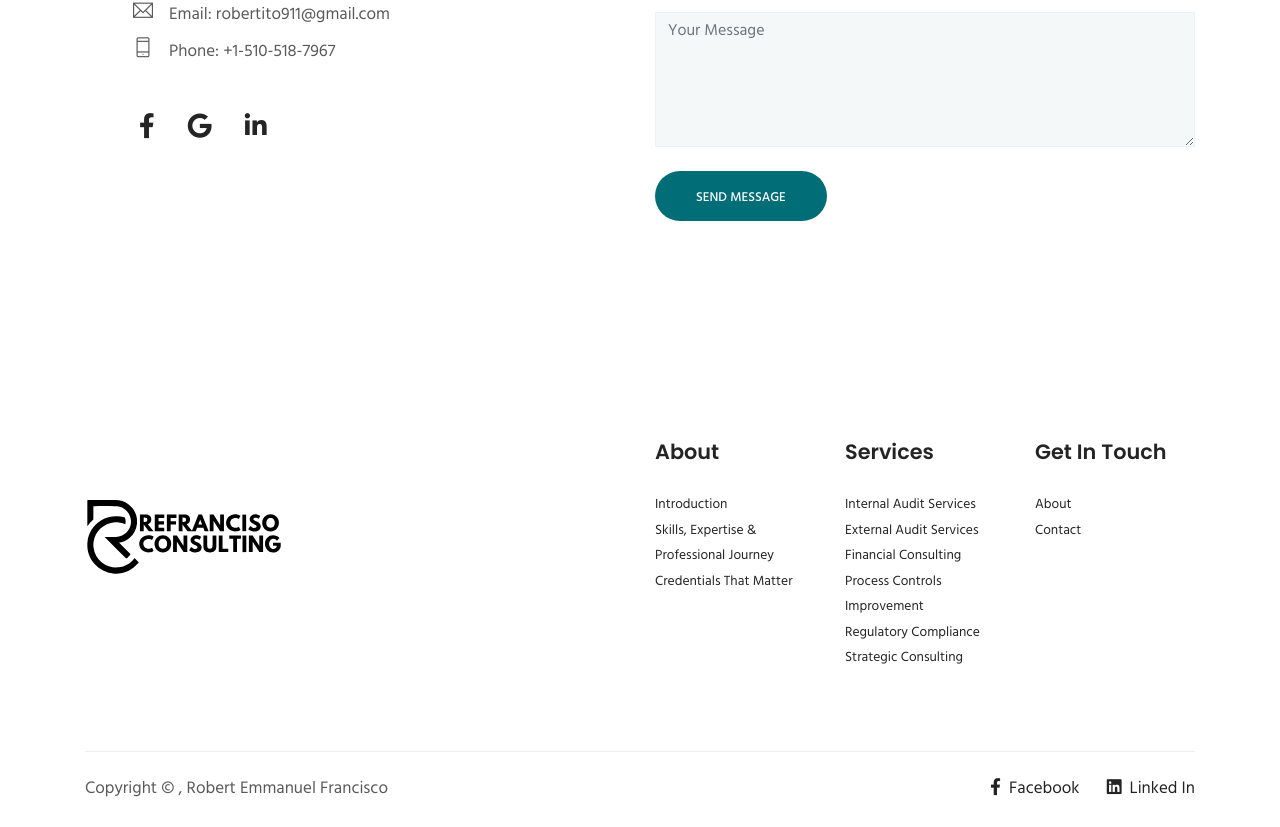
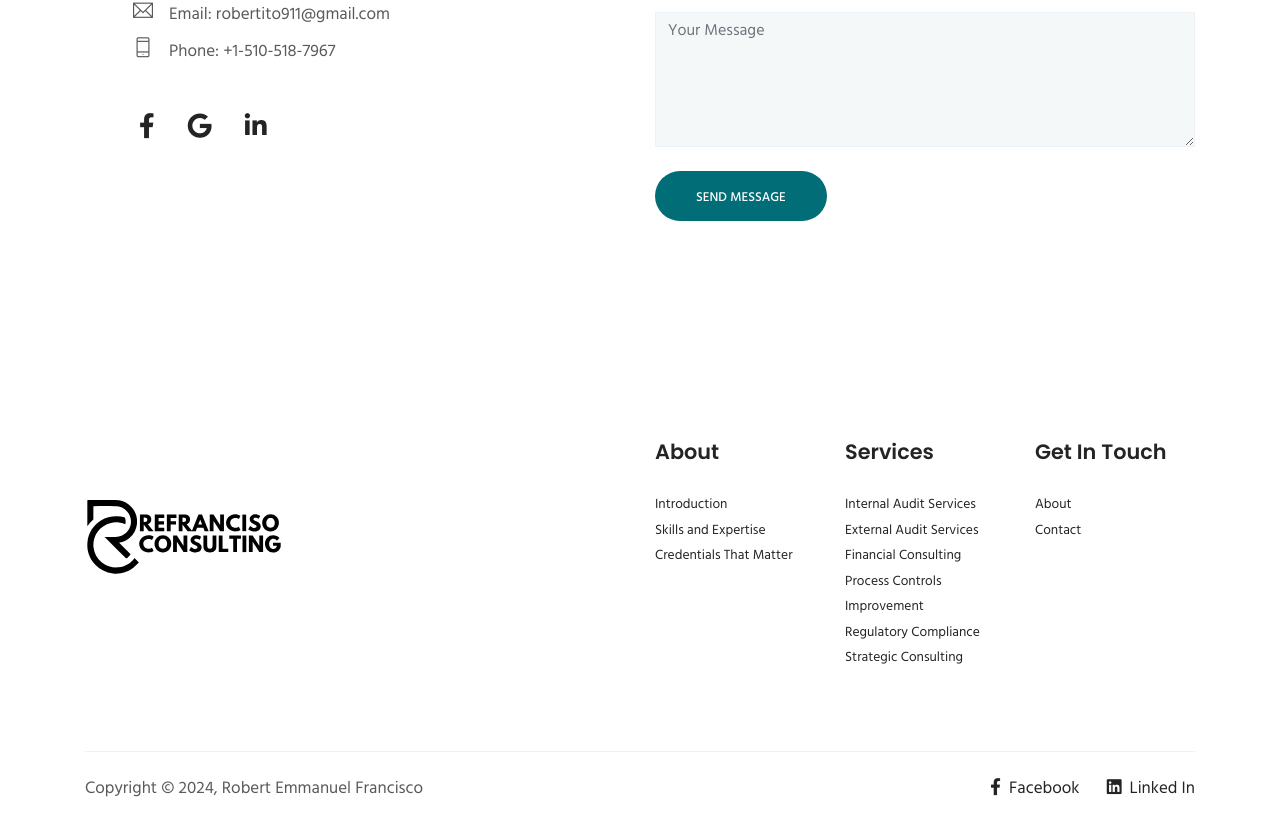
Before and after one commit to jenlopoz/refranciscoconsulting.com, a plain HTML site: page contact.html in a window 1280 px wide. Shown: the part 789-1616 px from the top of the page. Drawn offline with nearby package versions, Linux system fonts and the light colour scheme; some packages are replaced by stand-ins of ours; files whose address does not match are found by name.

Commit message:
Your commit message

```diff
--- a/contact.html
+++ b/contact.html
@@ -181,15 +181,9 @@
                 <h4 class="text-capitalize mb-4">About</h4>
 
                 <ul class="list-unstyled footer-menu">
-                  <li>
-                    <a href=""><small>Introduction</small></a>
-                  </li>
-                  <li>
-                    <a href=""><small>Skills, Expertise & Professional Journey</small></a>
-                  </li>
-                  <li>
-                    <a href=""><small>Credentials That Matter</small></a>
-                  </li>
+                  <li><a href="about.html#introduction"><small>Introduction</small></a></li>
+                  <li><a href="about.html#skills"><small>Skills and Expertise</small></a></li>
+                  <li><a href="about.html#credentials"><small>Credentials That Matter</small></a></li>
                 </ul>
               </div>
             </div>
@@ -287,6 +281,9 @@ Essential Scripts
   <script src="plugins/google-map/map.js" defer></script>
 
   <script src="js/script.js"></script>
+  <script>
+    document.getElementById("currentYear").textContent = new Date().getFullYear();
+  </script>
 
 </body>
 </html>
--- a/css/style.css
+++ b/css/style.css
@@ -9,6 +9,7 @@
 @import url("https://fonts.googleapis.com/css2?family=Hind:wght@400;500;600;700&family=Montserrat:wght@400;700&family=Poppins:wght@300;400;600;700&display=swap");
 html {
   overflow-x: hidden;
+  scroll-behavior: smooth;
 }
 
 body {
@@ -162,6 +163,10 @@ input[type=email]:focus, input[type=password]:focus, input[type=text]:focus, inp
 
 .btn-round-full {
   border-radius: 50px;
+}
+
+.btn-round-full:hover {
+  color: white;
 }
 
 .btn.active:focus, .btn:active:focus, .btn:focus {
```
Also changed, not shown: images/about/cialogo.png (added), images/about/cpa-prc.jpg (added).
